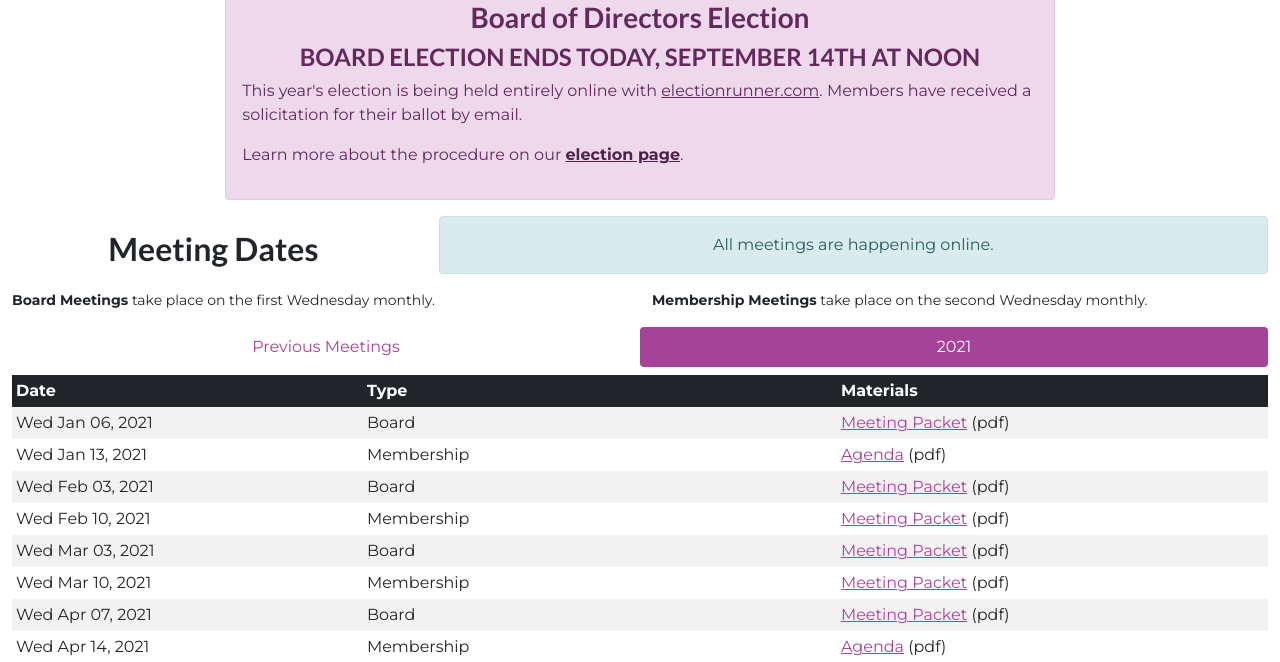
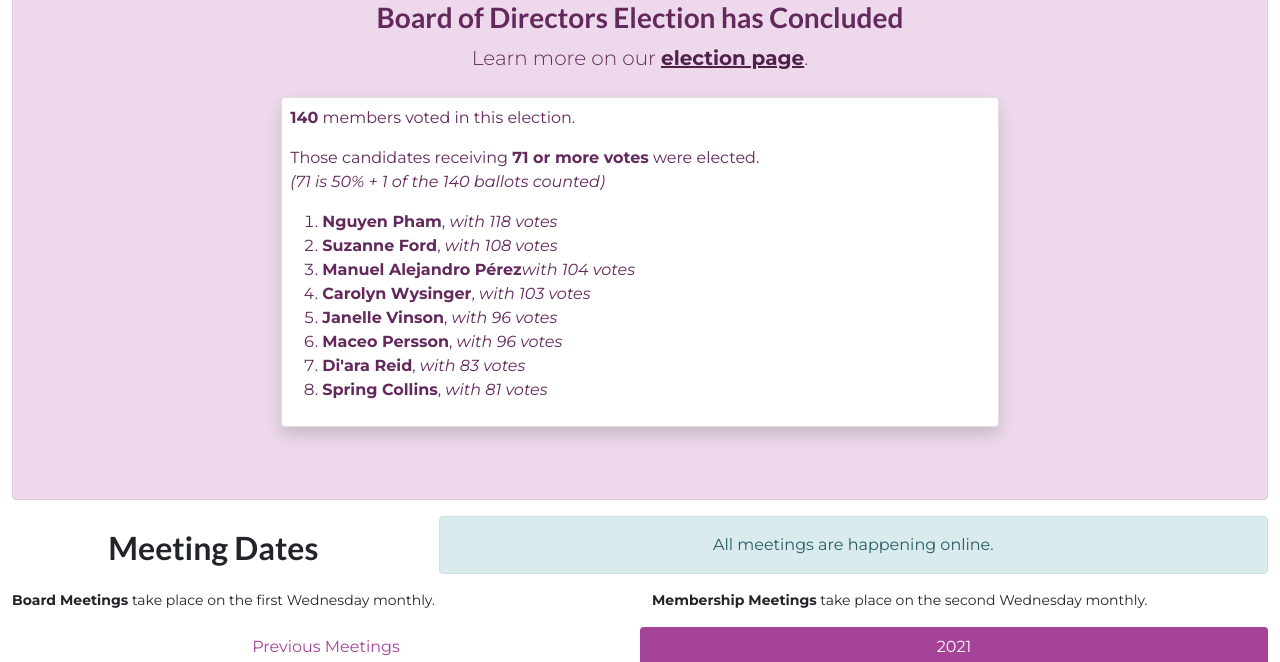
Before and after one commit to sfpride/members, a Jekyll site: the page built from index.html, in a window 1280 px wide and 900 px high, cut to the strip 238-900 px from the top of the window. Built offline with Jekyll 4.4.1, drawn with Linux system fonts in a browser that asks for light colours; some web fonts are replaced.

Commit message:
add 2021 board election results

```diff
--- a/_includes/announcements.html
+++ b/_includes/announcements.html
@@ -1,12 +1,29 @@
 <section id="announcements">
     <div class="row align-items-center">
 
-        <div class="col col-12 col-lg-8 mx-auto">
+        <div class="col col-12 mx-auto">
             <div class="alert alert-primary">
-                <h3 class="alert-heading text-center">Board of Directors Election</h3>
-                <h4 class="alert-heading text-center">BOARD ELECTION ENDS TODAY, SEPTEMBER 14TH AT NOON</h4>
-                <p>This year's election is being held entirely online with <span class="text-decoration-underline">electionrunner.com</span>. Members have received a solicitation for their ballot by email.</p>
-                <p>Learn more about the procedure on our <a href="/election" class="alert-link">election page</a>.</p>
+                <h3 class="alert-heading text-center">Board of Directors Election has Concluded</h3>
+                <p class="lead text-center">Learn more on our <a class="alert-link" href="/election/">election page</a>.</p>
+                <section id="2020-election-results" class="">
+                    <div class="row p-2 mb-5 rounded">
+                        <div class="col col-10 col-lg-7 mx-auto card p-2 shadow">
+                            <p><strong>140</strong> members voted in this election.</p>
+                            <p>Those candidates receiving <strong>71 or more votes</strong> were elected.<br> <em>(71 is 50% + 1 of the
+                                    140 ballots counted)</em></p>
+                            <ol>
+                                <li><strong>Nguyen Pham</strong>, <em>with 118 votes</em></li>
+                                <li><strong>Suzanne Ford</strong>, <em>with 108 votes</em></li>
+                                <li><strong>Manuel Alejandro Pérez</strong><em>with 104 votes</em></li>
+                                <li><strong>Carolyn Wysinger</strong>, <em>with 103 votes</em></li>
+                                <li><strong>Janelle Vinson</strong>, <em>with 96 votes</em></li>
+                                <li><strong>Maceo Persson</strong>, <em> with 96 votes</em></li>
+                                <li><strong>Di'ara Reid</strong>, <em>with 83 votes</em></li>
+                                <li><strong>Spring Collins</strong>, <em> with 81 votes</em></li>
+                            </ol>
+                        </div>
+                    </div>
+                </section>
             </div>
         </div>
 
```
Also changed, not shown: election/index.html (+20 -17 lines), es/election/index.html (+19 -16 lines).
